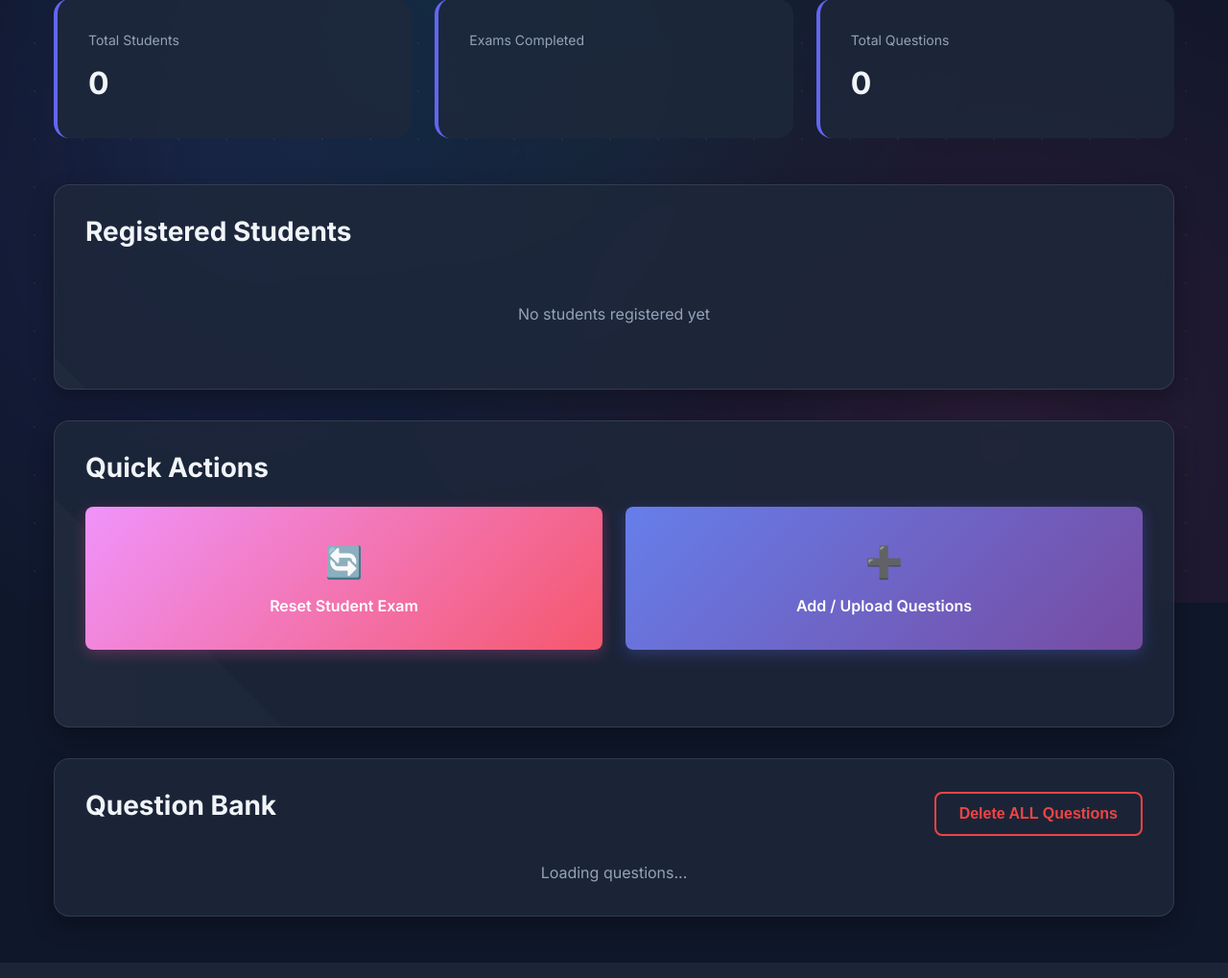
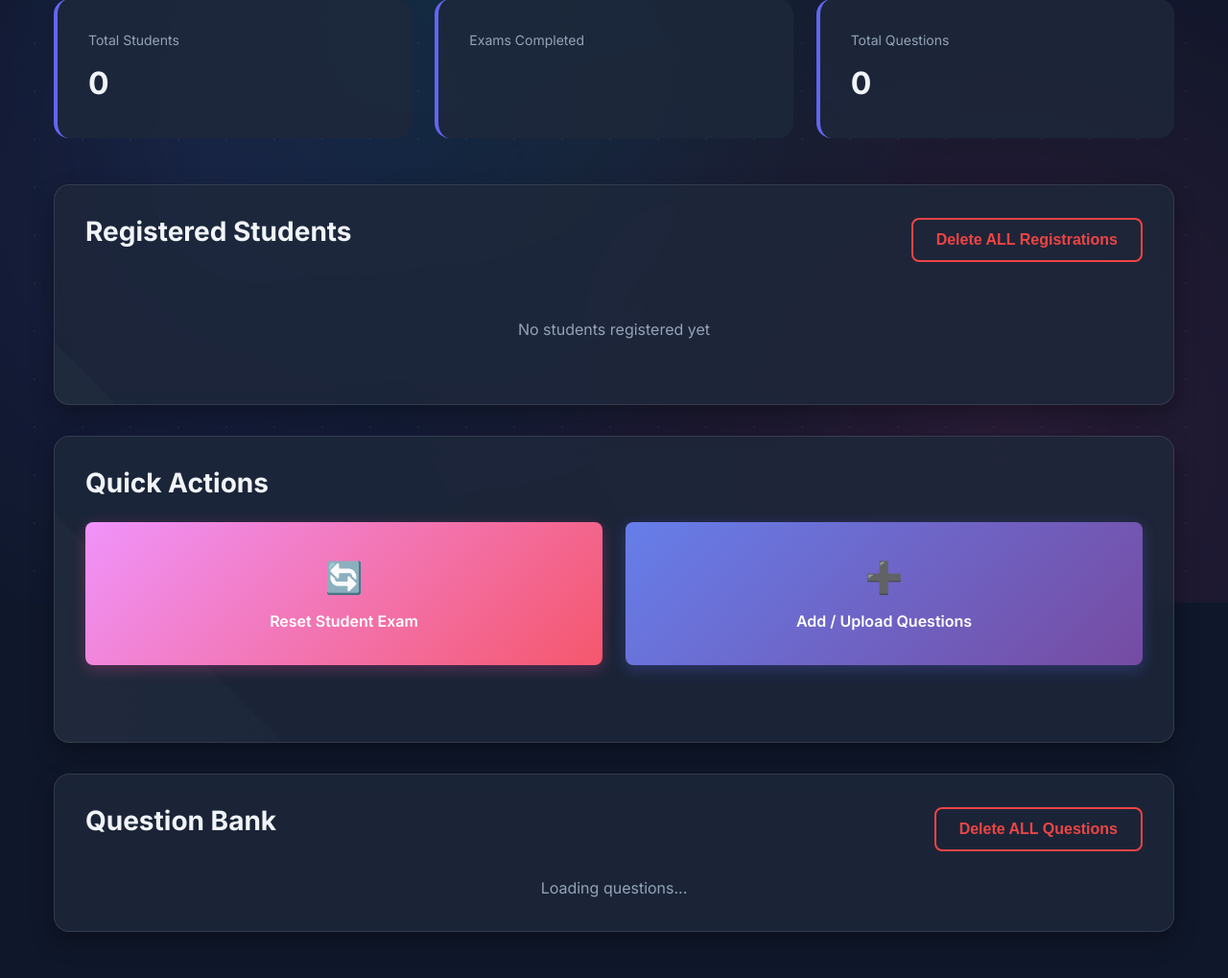
Before and after one commit to TELLYHUBCLOUD/dark-satellite, a Flask app: page /admin/dashboard in a window 1280 px wide. Shown: the part 191-1210 px from the top of the page at 96% size. Run offline with Flask 3, Linux system fonts and the light colour scheme; the visitor is signed in with stand-in values (Sample User, id 1); data that the repository does not hold is empty.

Commit message:
feat: add authentication UI, admin dashboard, and API endpoint to delete all students

```diff
--- a/app.py
+++ b/app.py
@@ -754,6 +754,21 @@
     except Exception as e:
         return jsonify({'success': False, 'message': str(e)}), 500
 
+
+@app.route('/api/admin/students/all', methods=['DELETE'])
+@admin_required
+def delete_all_students():
+    """Delete ALL students"""
+    try:
+        db = db_manager.get_db()
+        result = db.students.delete_many({})
+        return jsonify({
+            'success': True,
+            'message': f'Deleted {result.deleted_count} students'
+        })
+    except Exception as e:
+        return jsonify({'success': False, 'message': str(e)}), 500
+
 if __name__ == '__main__':
     port = int(os.environ.get('PORT', 5000))
     app.run(host='0.0.0.0', port=port, debug=True)
--- a/templates/admin_dashboard.html
+++ b/templates/admin_dashboard.html
@@ -42,7 +42,13 @@
 
             <!-- Student Management -->
             <div class="glass-card">
-                <h3 style="margin-bottom: 1.5rem;">Registered Students</h3>
+                <div style="display: flex; justify-content: space-between; align-items: center; margin-bottom: 1.5rem;">
+                    <h3>Registered Students</h3>
+                    <button class="btn btn-outline" style="border-color: var(--error); color: var(--error);"
+                        onclick="deleteAllStudents()">
+                        Delete ALL Registrations
+                    </button>
+                </div>
                 <div id="studentsContainer">
                     <p class="text-center" style="color: var(--text-muted);">Loading students...</p>
                 </div>
@@ -273,6 +279,33 @@
             }
         }
 
+        async function deleteAllStudents() {
+            if (!confirm('WARNING: This will delete ALL registered students. This action cannot be undone. Are you sure?')) {
+                return;
+            }
+
+            if (!confirm('Double Check: Are you absolutely sure you want to delete ALL student data?')) {
+                return;
+            }
+
+            try {
+                const response = await fetch('/api/admin/students/all', {
+                    method: 'DELETE'
+                });
+
+                const data = await response.json();
+
+                if (data.success) {
+                    alert(data.message);
+                    loadStudents();
+                } else {
+                    alert('Error: ' + data.message);
+                }
+            } catch (error) {
+                alert('Failed to delete all students.');
+            }
+        }
+
         async function deleteAllQuestions() {
             if (!confirm('WARNING: This will delete ALL questions from the database. This action cannot be undone. Are you sure?')) {
                 return;
```
Also changed, not shown: templates/auth.html (+2 -12 lines).
